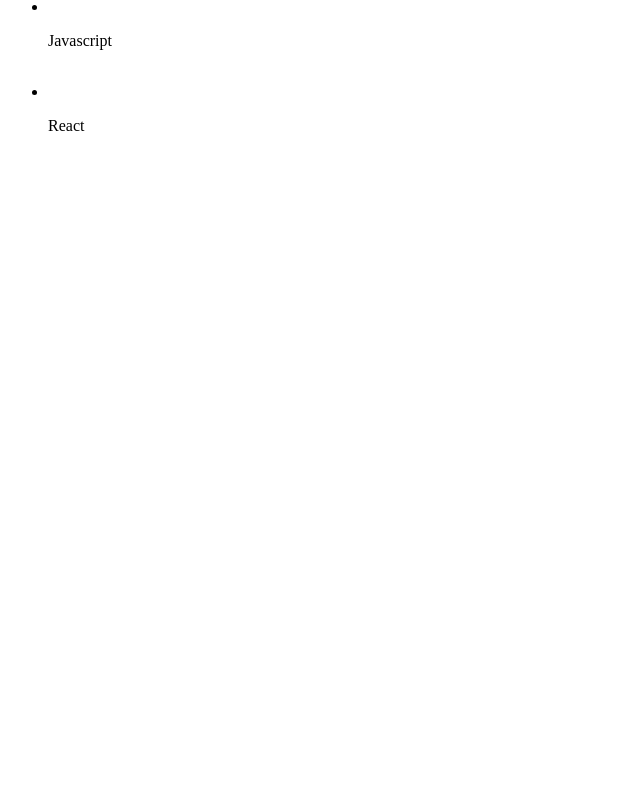
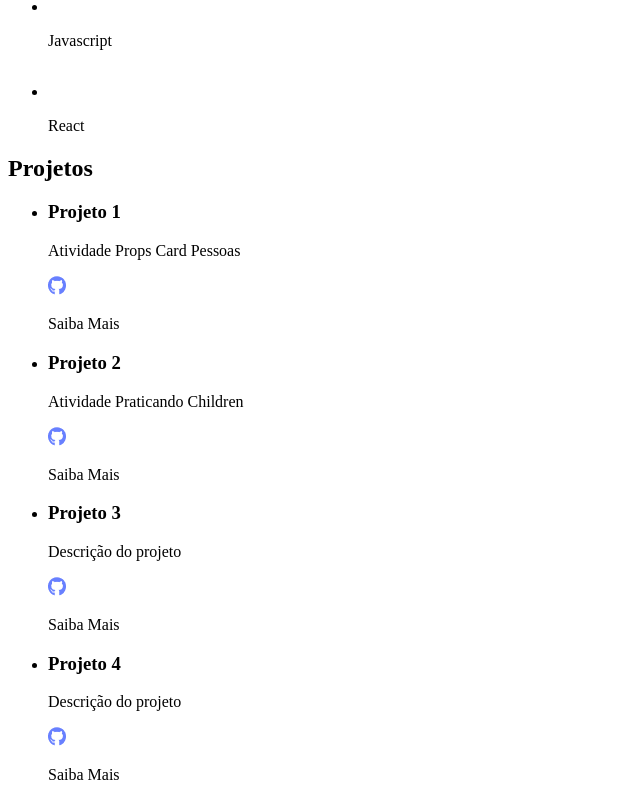
Before and after one commit to HerrFabio/Portifolio, a React (Vite) app: page / in a window 1280 px wide. Shown: the part 872-1672 px from the top of the page, without its empty margins (0-640 px from the left). Before the commit the page ends 1023 px from the top, so only its background shows below. Built offline with nearby package versions, Linux system fonts and the light colour scheme.

Commit message:
feat: Criei-os-cards-da-section-projects

```diff
--- a/src/App.jsx
+++ b/src/App.jsx
@@ -3,6 +3,7 @@
 import { Banner } from "./components/Banner"
 import { AboutMe } from "./components/AboutMe"
 import { Tech } from "./components/Tech"
+import { Projects } from "./components/Projects"
 
 
 function App() {
@@ -23,6 +24,7 @@
       <Banner />
       <AboutMe />
       <Tech />
+      <Projects />
     </>
   )
 }
--- /dev/null
+++ b/src/components/Projects/ProjectsList/index.jsx
@@ -0,0 +1,19 @@
+import { projects } from "../../../data/projects";
+
+export const ProjectsList = () => {
+    return (
+        <ul>
+
+            {projects.map(projectRender => {
+                return (
+                    <li key={projectRender.name}>
+                        <h3>{projectRender.name}</h3>
+                        <p>{projectRender.description}</p>
+                        <img src="src/assets/github-icon.png" alt="Icon Github" />
+                        <p>Saiba Mais</p>
+                    </li>
+                );
+            })}
+        </ul>
+    );
+}
--- /dev/null
+++ b/src/components/Projects/index.jsx
@@ -0,0 +1,12 @@
+import { ProjectsList } from "./ProjectsList";
+
+export const Projects = () => {
+    return (
+       <section>
+        <h2>Projetos</h2>
+
+            <ProjectsList />
+
+        </section>
+    );
+}
```
Also changed, not shown: src/data/projects.js (+44 -0 lines).
